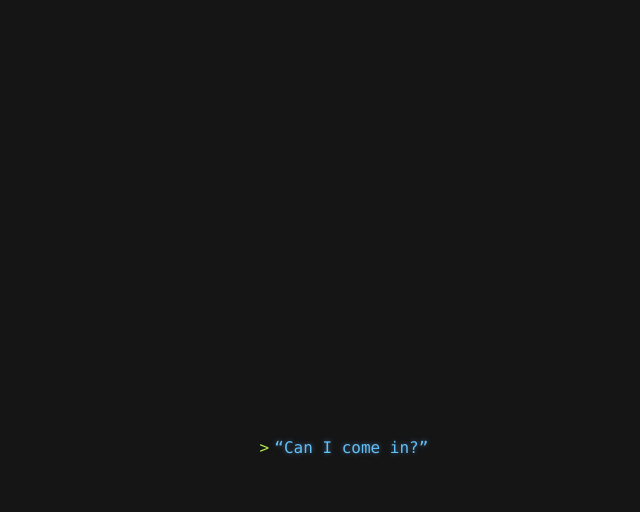
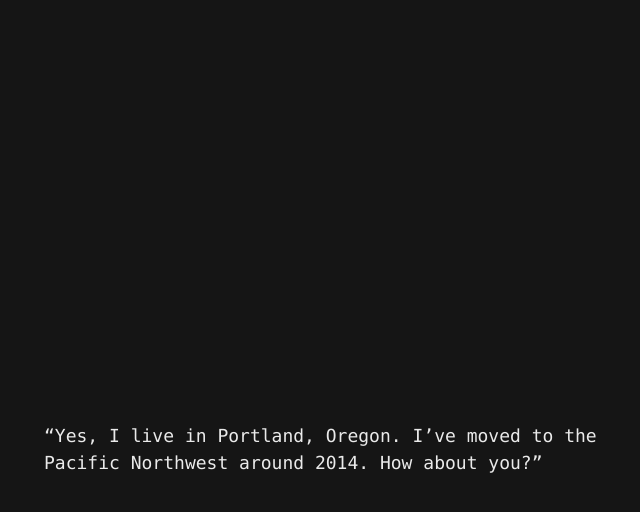
Before and after one commit to yvesgurcan/adventure, a Jekyll site: the page built from where.md, in a window 1280 px wide. Shown: the top 512 px of the page, without its empty margins (296-936 px from the left). Built offline with Jekyll 4.4.1, drawn with Linux system fonts in a browser that asks for light colours; our own code applies the rules of GitHub Pages for plain Markdown files.

Commit message:
Update where.md

```diff
--- a/where.md
+++ b/where.md
@@ -1,2 +1 @@
-
-- ["Can I come in?"](inside.md)
+"Yes, I live in Portland, Oregon. I've moved to the Pacific Northwest around 2014. How about you?"
```
